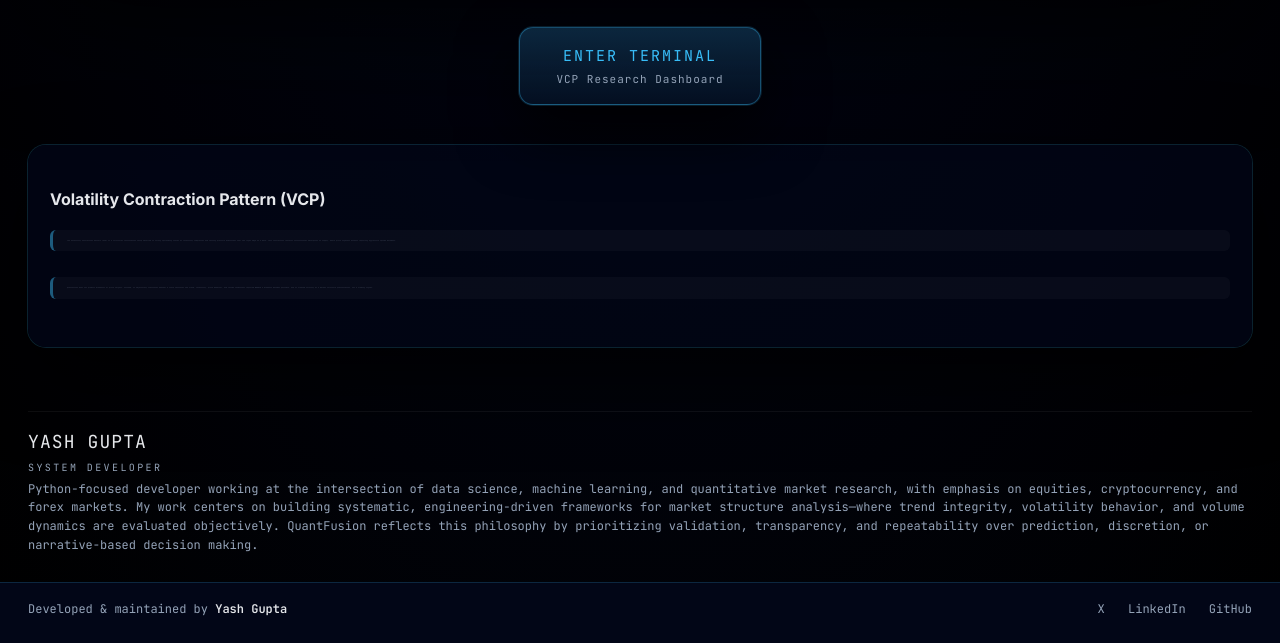
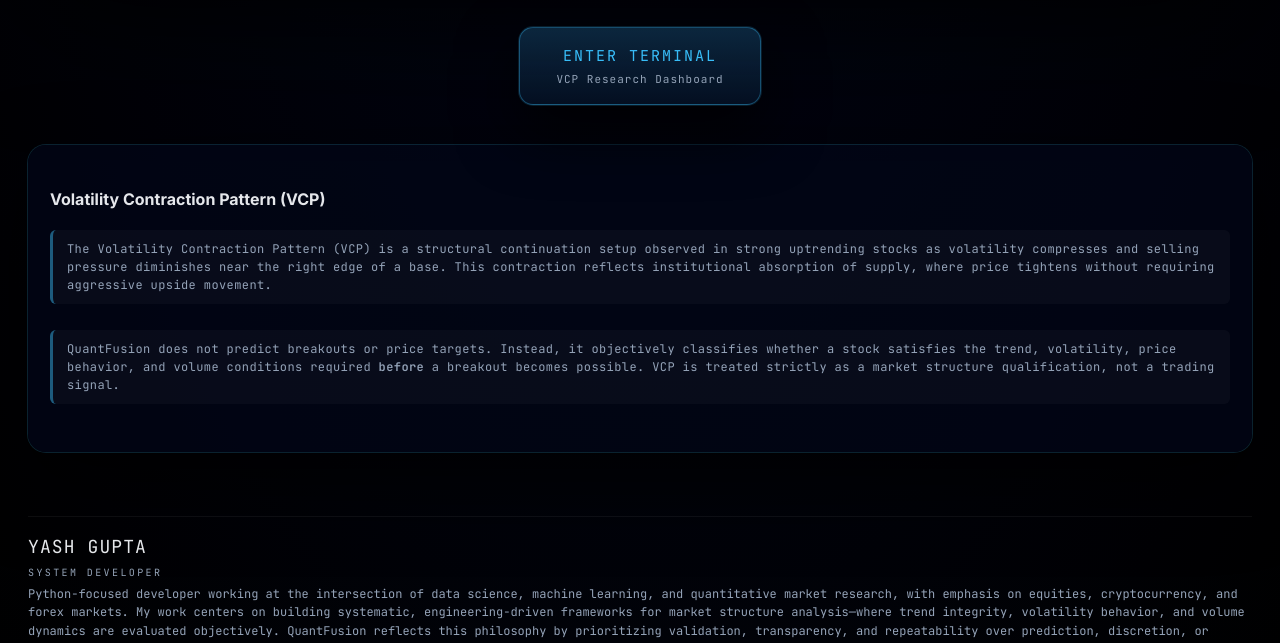
Before and after one commit to yashgupta0856/the.market.coder, a FastAPI app: page / in a window 1280 px wide. Shown: the part 536-1179 px from the top of the page. Before the commit the page ends 1152 px from the top, so only its background shows below. Run offline with FastAPI, Linux system fonts and the light colour scheme.

Commit message:
update font text size

```diff
--- a/web/static/style.css
+++ b/web/static/style.css
@@ -476,7 +476,7 @@ body {
     margin: 10px 0 26px;
     padding: 10px 14px;
     font-family: var(--mono);
-    font-size: 1px;
+    font-size: 12px;
     line-height: 1.5;
     color: var(--muted);
     background: rgba(255,255,255,0.03);
```
